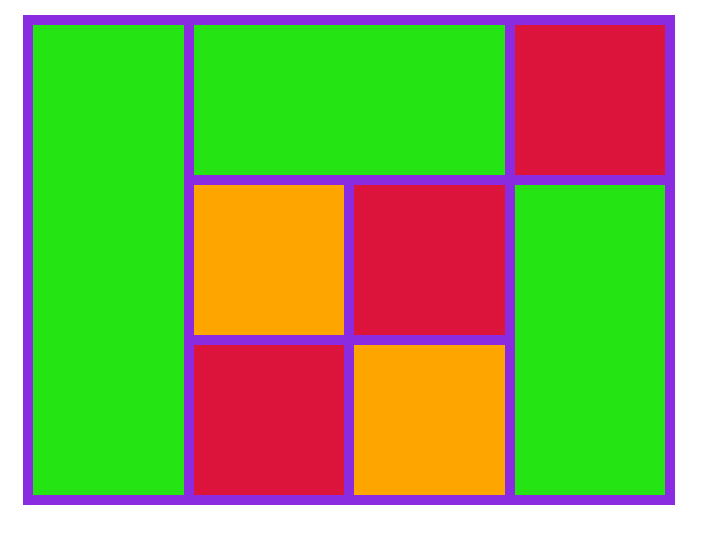
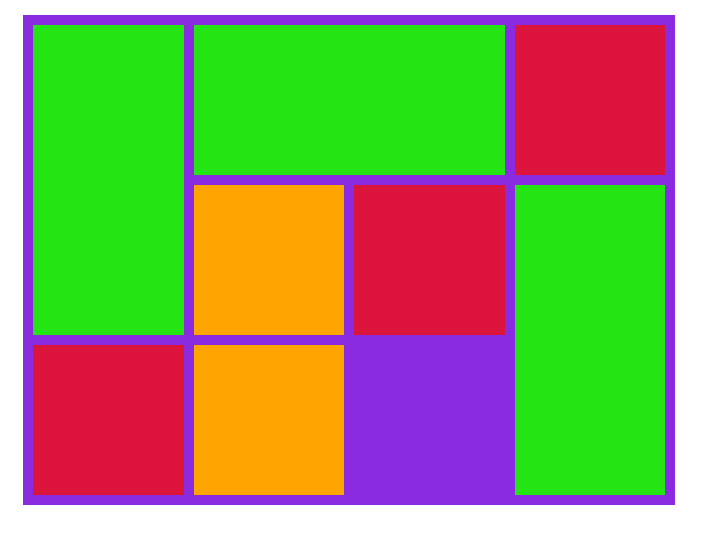
Before and after one commit to Yogeswari-E/GRID, a plain HTML site: page index.html in a window 1280 px wide. Shown: the whole page, without its empty margins (0-715 px from the left). Drawn offline with Linux system fonts and the light colour scheme.

Commit message:
Update styles.css

```diff
--- a/styles.css
+++ b/styles.css
@@ -12,7 +12,7 @@
 
 .one{
     background-color: rgb(37, 228, 20);
-     grid-row:span 3;
+     grid-row:span 2;
 
 
 }
```
